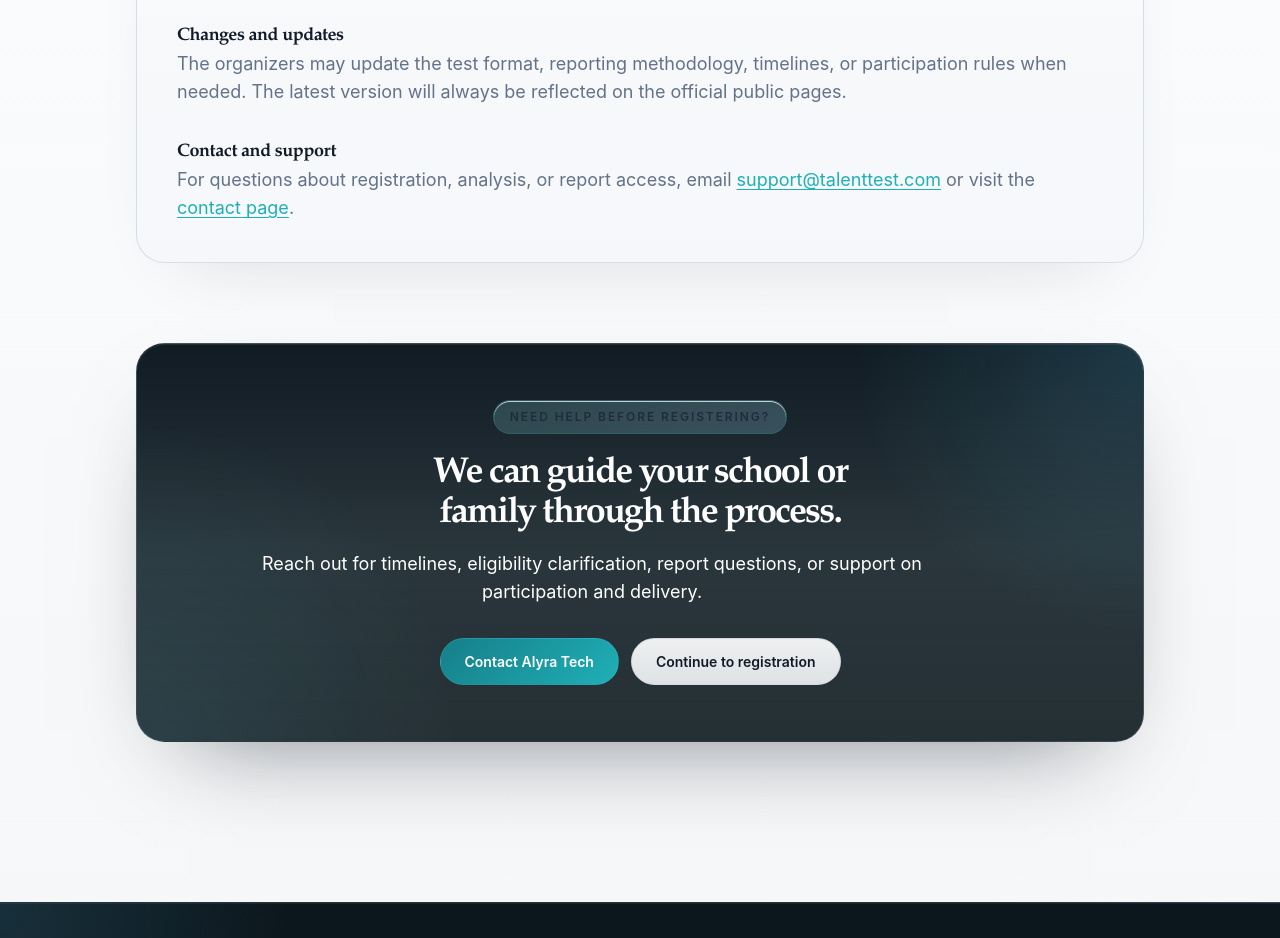
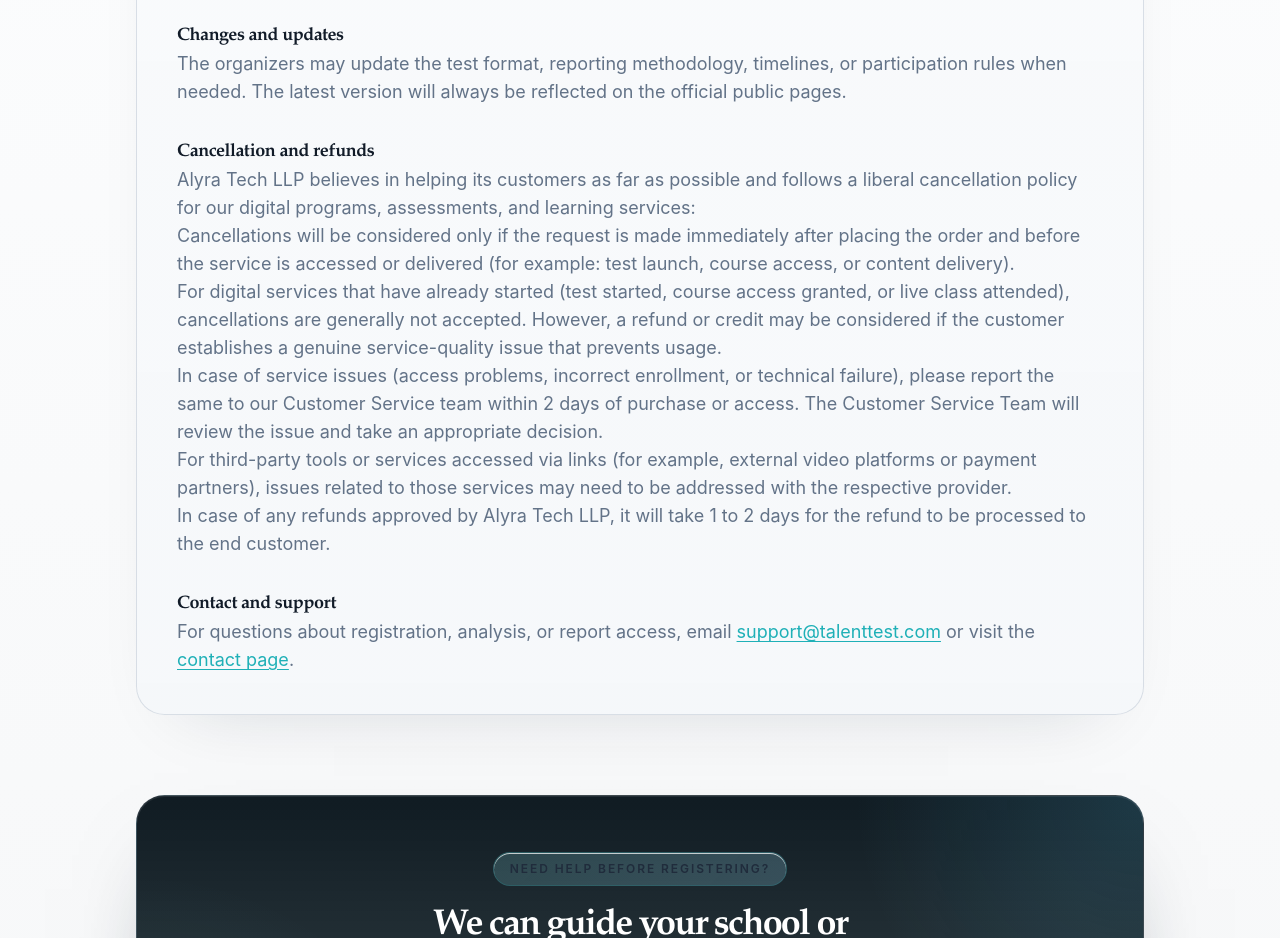
Before and after one commit to udaykiransuram/alyratechqm, a Next.js app: page /terms in a window 1280 px wide. Shown: the part 1660-2598 px from the top of the page. Built offline with nearby package versions, Linux system fonts and the light colour scheme; no server answers; the database is empty.

Commit message:
Update public register and terms pages

```diff
--- a/app/(public)/register/page.tsx
+++ b/app/(public)/register/page.tsx
@@ -758,8 +758,9 @@
 										>
 											Terms & Conditions
 										</Link>{' '}
-										and confirm that all information provided is accurate. I understand that the registration fee is non-refundable once payment is completed.
-									</label>
+											and confirm that all information provided is accurate. I understand that the registration fee is non-refundable once payment is completed.
+											No refunds are available once the test has been started.
+										</label>
 								</div>
 							</div>
 
--- a/app/(public)/terms/page.tsx
+++ b/app/(public)/terms/page.tsx
@@ -97,6 +97,48 @@
               ))}
 
               <section>
+                <h2>Cancellation and refunds</h2>
+                <p>
+                  Alyra Tech LLP believes in helping its customers as far as
+                  possible and follows a liberal cancellation policy for our
+                  digital programs, assessments, and learning services:
+                </p>
+                <ul>
+                  <li>
+                    Cancellations will be considered only if the request is
+                    made immediately after placing the order and before the
+                    service is accessed or delivered (for example: test launch,
+                    course access, or content delivery).
+                  </li>
+                  <li>
+                    For digital services that have already started (test
+                    started, course access granted, or live class attended),
+                    cancellations are generally not accepted. However, a refund
+                    or credit may be considered if the customer establishes a
+                    genuine service-quality issue that prevents usage.
+                  </li>
+                  <li>
+                    In case of service issues (access problems, incorrect
+                    enrollment, or technical failure), please report the same
+                    to our Customer Service team within 2 days of purchase or
+                    access. The Customer Service Team will review the issue and
+                    take an appropriate decision.
+                  </li>
+                  <li>
+                    For third-party tools or services accessed via links (for
+                    example, external video platforms or payment partners),
+                    issues related to those services may need to be addressed
+                    with the respective provider.
+                  </li>
+                  <li>
+                    In case of any refunds approved by Alyra Tech LLP, it will
+                    take 1 to 2 days for the refund to be processed to the end
+                    customer.
+                  </li>
+                </ul>
+              </section>
+
+              <section>
                 <h2>Contact and support</h2>
                 <p>
                   For questions about registration, analysis, or report access,
```
